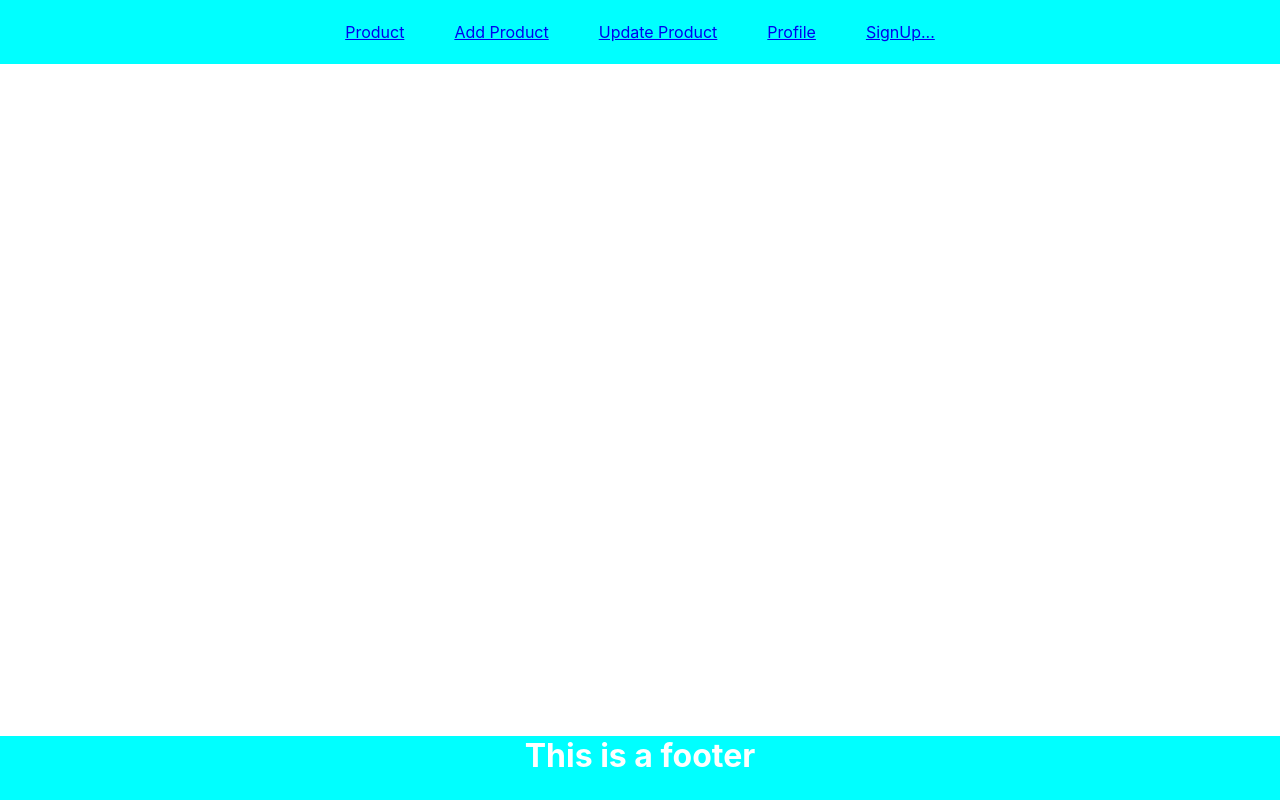
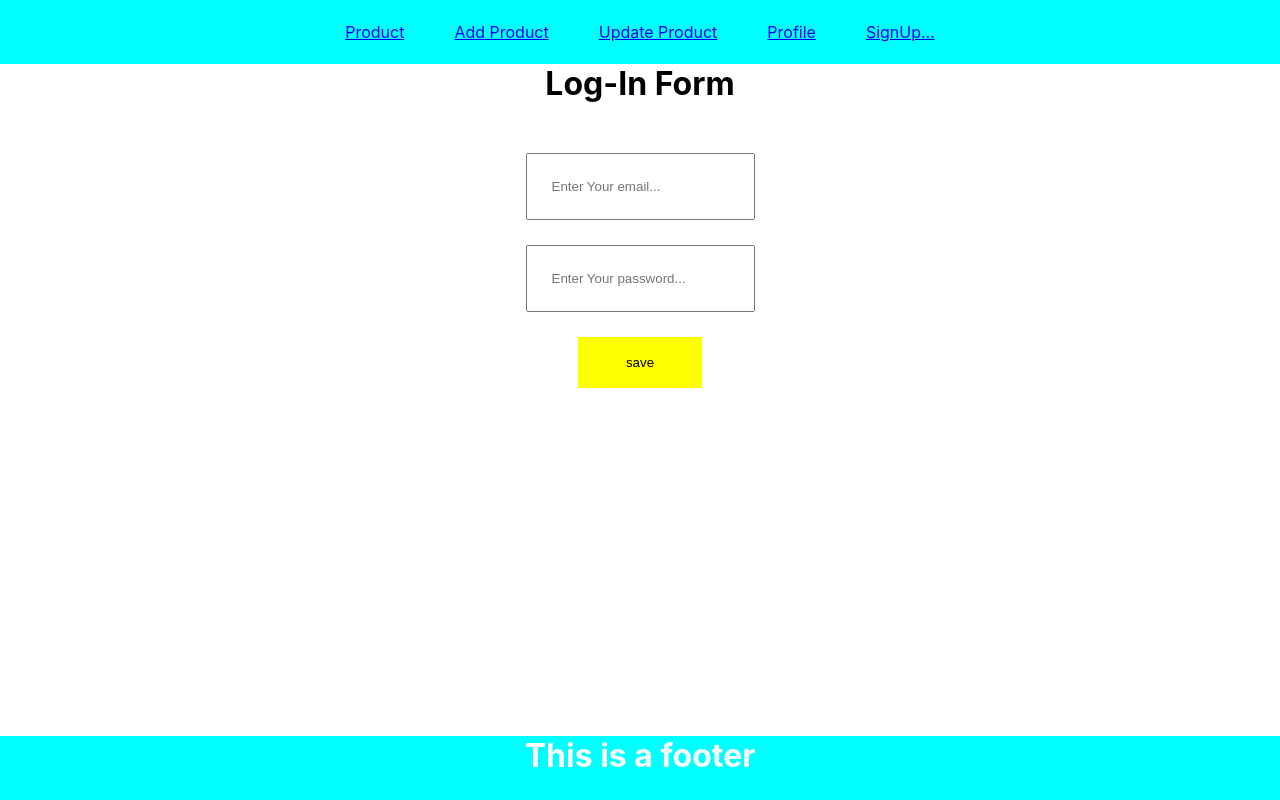
Before and after one commit to AnkitTomar2312/E-commerce, a React (Create React App) app: page /login in a window 1280 px wide. Built offline with nearby package versions, Linux system fonts and the light colour scheme.

Commit message:
login added

```diff
--- a/src/App.js
+++ b/src/App.js
@@ -3,6 +3,7 @@ import "./App.css";
 import Nav from "./components/Nav/nav";
 import Footer from "./components/Footer/footer";
 import Register from "./components/register";
+import Login from "./components/LogIn";
 import { BrowserRouter, Route, Routes } from "react-router-dom";
 import PrivateComponent from "./components/PrivateComponent";
 function App() {
@@ -25,6 +26,7 @@ function App() {
             <Route path="/profile" element={<h1>profile component</h1>} />
           </Route>
           <Route path="/register" element={<Register />} />
+          <Route path="/login" element={<Login />} />
         </Routes>
         <Footer />
       </BrowserRouter>
--- /dev/null
+++ b/src/components/LogIn.js
@@ -0,0 +1,57 @@
+import React, { useState } from "react";
+const Login = () => {
+  const [email, setEmail] = useState("");
+  const [password, setPassword] = useState("");
+  const handleLogin = () => {
+    console.warn(email, password);
+  };
+  return (
+    <div>
+      <h1>Log-In Form</h1>
+      <div
+        style={{
+          display: "flex",
+          justifyContent: "space-around",
+          flexDirection: "column",
+          alignItems: "center",
+          gap: "25px",
+          marginTop: "50px",
+        }}
+      >
+        <input
+          style={{ padding: "24px" }}
+          type="text"
+          placeholder="Enter Your email..."
+          onChange={(e) => {
+            setEmail(e.target.value);
+          }}
+          value={email}
+        />
+        <input
+          style={{ padding: "24px" }}
+          type="email"
+          placeholder="Enter Your password..."
+          onChange={(e) => {
+            setPassword(e.target.value);
+          }}
+          value={password}
+        />
+
+        <input
+          style={{
+            padding: "18px 48px",
+            backgroundColor: "yellow",
+            border: "none",
+          }}
+          type="submit"
+          value="save"
+          onClick={() => {
+            handleLogin();
+          }}
+        />
+      </div>
+    </div>
+  );
+};
+
+export default Login;
```
